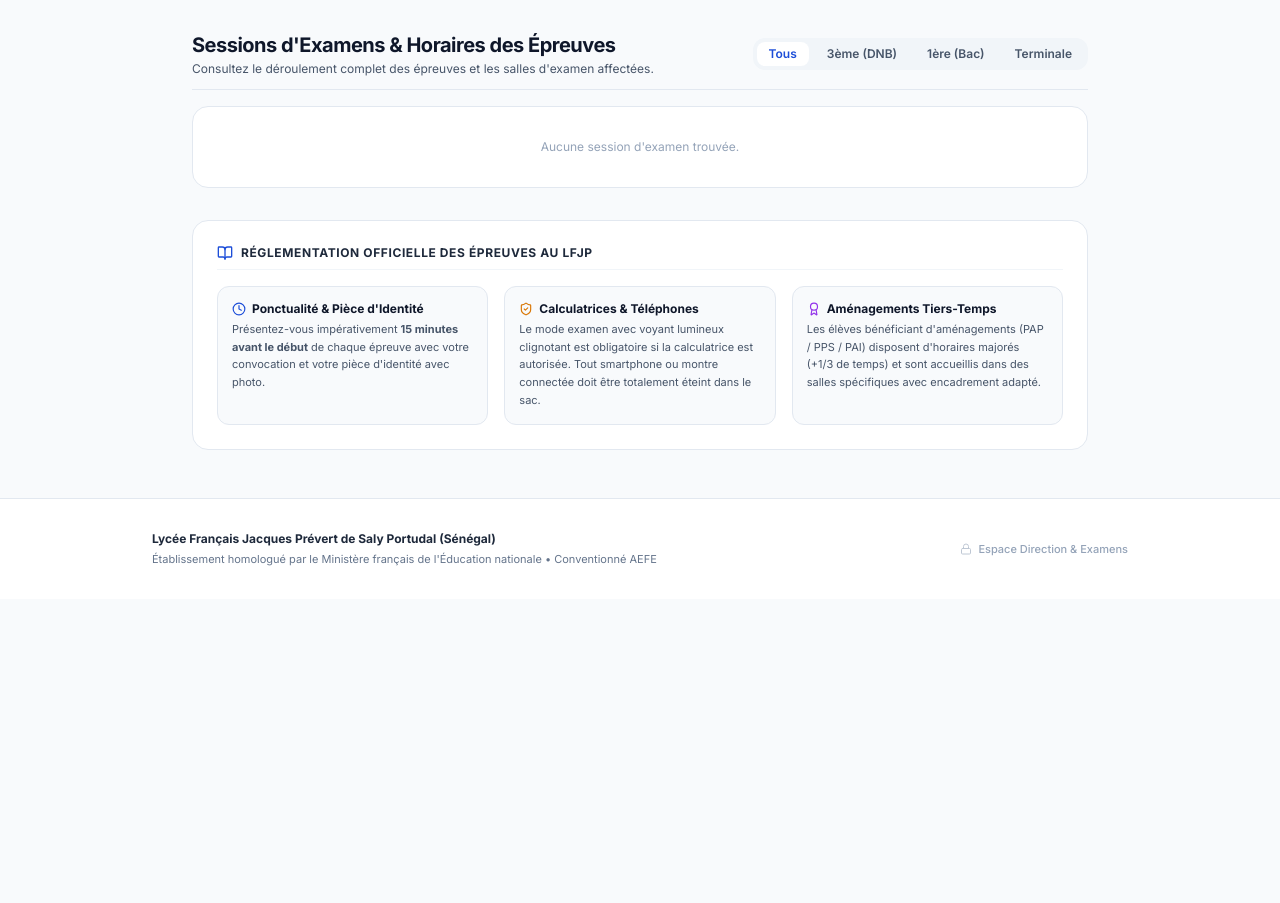
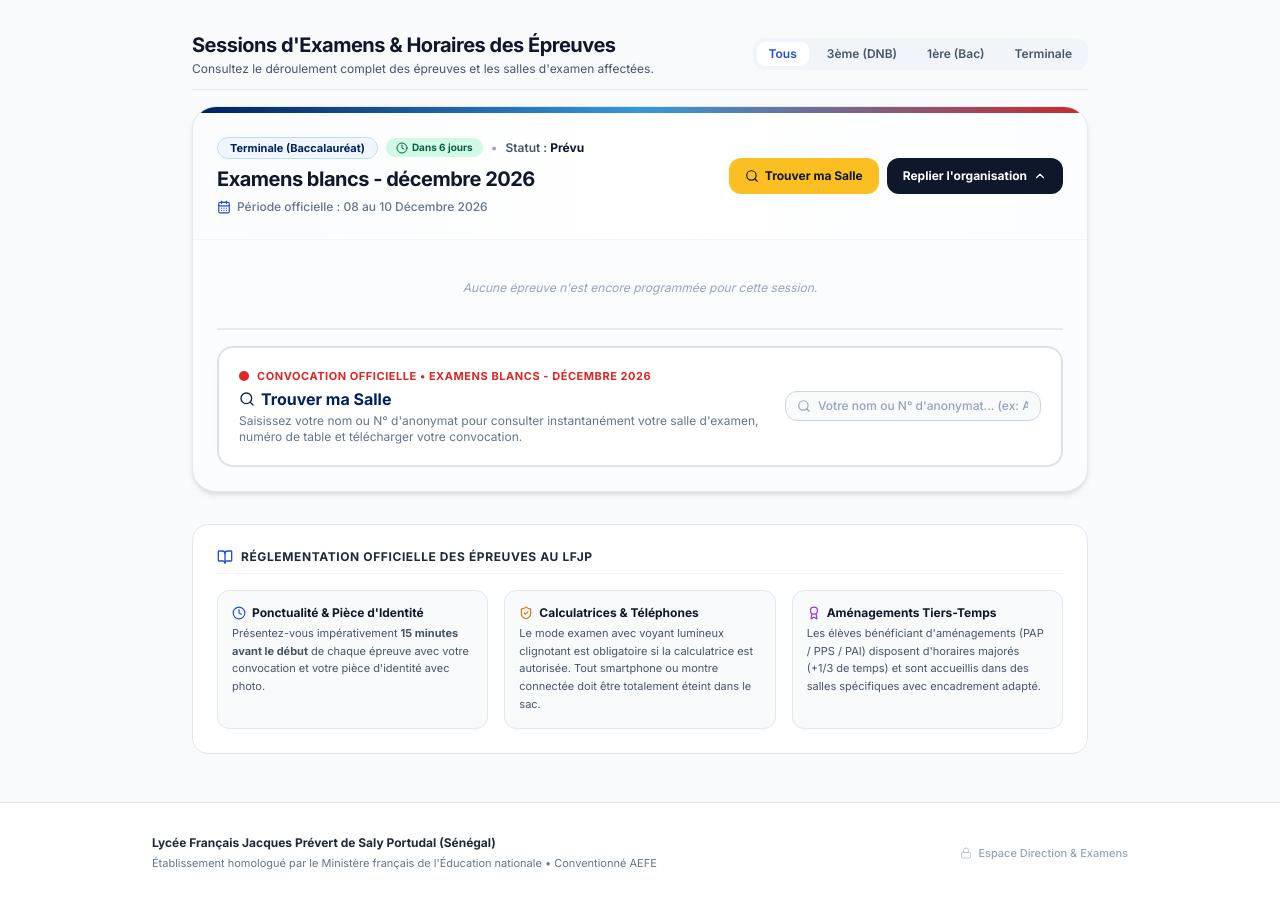
Before and after one commit to informatique-cmd/examens_blanc_lfjp, a React (Vite) app: page / in a window 1280 px wide. Shown: the part 923-1826 px from the top of the page. Before the commit the page ends 1522 px from the top, so only its background shows below. Built offline with nearby package versions, Linux system fonts and the light colour scheme.

Commit message:
Mise à jour par Direction / Proviseur (09/11/2026 à 08:28)

```diff
--- a/public/cms-data.json
+++ b/public/cms-data.json
@@ -1,6 +1,6 @@
 {
   "version": "1.0.0",
-  "updatedAt": "2026-11-09T08:22:32.998Z",
+  "updatedAt": "2026-11-09T08:28:23.890Z",
   "siteInfo": {
     "title": "Toute l'organisation des examens blancs centralisée pour les enseignants du LFJP",
     "subtitle": "Lycée Français Jacques Prévert de Saly • Réseau AEFE",
@@ -43,7 +43,20 @@
   },
   "callouts": [],
   "announcements": [],
-  "exams": [],
+  "exams": [
+    {
+      "title": "Examens blancs - décembre 2026",
+      "examType": "Examen Blanc",
+      "targetLevel": "Terminale (Baccalauréat)",
+      "period": "08 au 10 Décembre 2026",
+      "startsAt": "2026-11-09",
+      "endsAt": "2026-11-09",
+      "description": "",
+      "status": "Prévu",
+      "isPublished": true,
+      "id": "exam-1794212893090"
+    }
+  ],
   "examSlots": [],
   "rooms": [
     {
--- a/src/features/home/constants.ts
+++ b/src/features/home/constants.ts
@@ -1,4 +1,4 @@
-// Fichier généré automatiquement par le CMS LFJP le 09/11/2026 à 08:22:33
+// Fichier généré automatiquement par le CMS LFJP le 09/11/2026 à 08:28:23
 // Ce fichier est déployé automatiquement sur Vercel lors de chaque commit GitHub.
 
 export const HOME_PAGE_CONTENT = {
--- a/src/shared/services/default-cms-data.json
+++ b/src/shared/services/default-cms-data.json
@@ -1,6 +1,6 @@
 {
   "version": "1.0.0",
-  "updatedAt": "2026-11-09T08:22:32.998Z",
+  "updatedAt": "2026-11-09T08:28:23.890Z",
   "siteInfo": {
     "title": "Toute l'organisation des examens blancs centralisée pour les enseignants du LFJP",
     "subtitle": "Lycée Français Jacques Prévert de Saly • Réseau AEFE",
@@ -43,7 +43,20 @@
   },
   "callouts": [],
   "announcements": [],
-  "exams": [],
+  "exams": [
+    {
+      "title": "Examens blancs - décembre 2026",
+      "examType": "Examen Blanc",
+      "targetLevel": "Terminale (Baccalauréat)",
+      "period": "08 au 10 Décembre 2026",
+      "startsAt": "2026-11-09",
+      "endsAt": "2026-11-09",
+      "description": "",
+      "status": "Prévu",
+      "isPublished": true,
+      "id": "exam-1794212893090"
+    }
+  ],
   "examSlots": [],
   "rooms": [
     {
```
